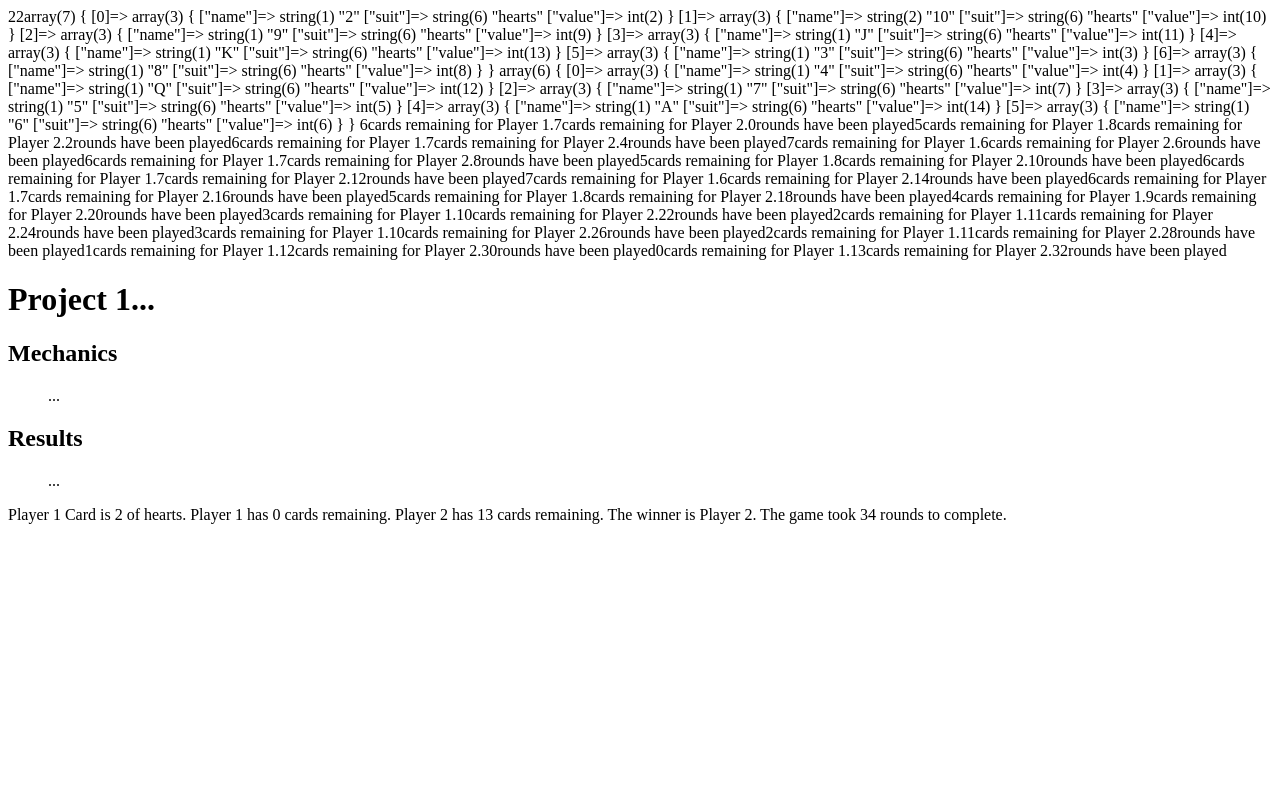
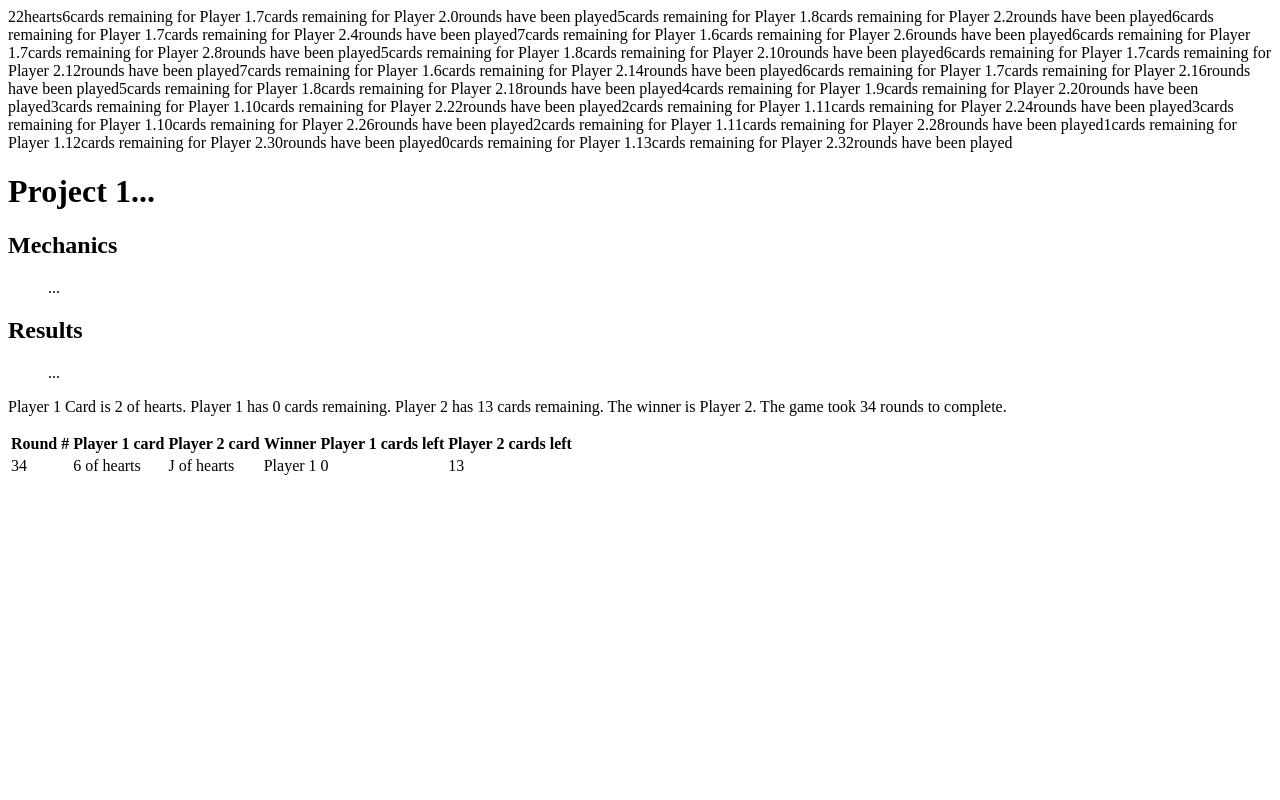
Before and after one commit to mike32jacobs/e2, a PHP site: page / in a window 1280 px wide. Run offline with PHP 8.4, Linux system fonts and the light colour scheme.

Commit message:
Update  code to when I posted my query.

```diff
--- a/p1/index-view.php
+++ b/p1/index-view.php
@@ -21,10 +21,28 @@
         Player 1 Card is <?php echo $cardName; ?> of <?php echo $cardSuit; ?>.
         Player 1 has <?php echo $cardsRemainingP1; ?> cards remaining. Player 2 has <?php echo $cardsRemainingP2; ?>
         cards remaining.
-        The winner is <?php echo $winner; ?>.
+        The winner is <?php echo $gameWinner; ?>.
         The game took <?php echo $roundsPlayed; ?> rounds to complete.
 
     </p>
+    <table>
+        <tr>
+            <th>Round #</th>
+            <th>Player 1 card</th>
+            <th>Player 2 card</th>
+            <th>Winner</th>
+            <th>Player 1 cards left</th>
+            <th>Player 2 cards left</th>
+        </tr>
+        <tr>
+            <td><?php echo $roundsPlayed; ?></td>
+            <td><?php echo $p1Card['name']; ?> of <?php echo $p1Card['suit']; ?></td>
+            <td><?php echo $p2Card['name']; ?> of <?php echo $p2Card['suit']; ?></td>
+            <td><?php echo $roundWinner; ?></td>
+            <td><?php echo $cardsRemainingP1; ?></td>
+            <td><?php echo $cardsRemainingP2; ?></td>
+        </tr>
+    </table>
 </body>
 
 </html>
--- a/p1/index.php
+++ b/p1/index.php
@@ -77,6 +77,7 @@ echo $deck[0]['name'];
 // + _Shuffle the "deck."_
 shuffle($deck);
 echo $deck[0]['name'];
+echo $deck[0]['suit'];
 
 $cardName = $deck[0]['name'];
 $cardSuit = $deck[0]['suit'];
@@ -107,8 +108,8 @@ while (count($deck) > 0) {
 
 }
 
-var_dump($player1Hand);
-var_dump($player2Hand);
+// var_dump($player1Hand);
+// var_dump($player2Hand);
 
 // Create variable to keep track of how many cards in each player's hand.
 $cardsRemainingP1 = count($player1Hand);
@@ -125,16 +126,22 @@ while ((count($player1Hand) != 0) && (count($player2Hand)!= 0)) {
 
     // + _Compare the values of player1Card and player2Card. The interesting thing will be how to compare cards. The result of the comparison will either add cards to one of the player's hands or discard them.
 
+    $roundWinner = 'tie';
+
     if ($p1Card['value'] == $p2Card['value']){
         //It is a tie. Both cards are removed
+        $roundWinner = 'tie';
     } elseif ($p1Card['value'] > $p2Card['value']) {
         //Player one wins. Add both card to player1Hand
         array_push($player1Hand, $p1Card);
         array_push($player1Hand, $p2Card);
+        $roundWinner = 'Player 1';
+
     } else {
-        // Player 2 wins. Add both cards to layer2Hand
+        // Player 2 wins. Add both cards to player2Hand
         array_push($player2Hand, $p1Card);
         array_push($player2Hand, $p2Card);
+        $roundWinner = 'Player 1';
     }
 
     // count the round #, and cards in each player's hand
@@ -149,11 +156,11 @@ while ((count($player1Hand) != 0) && (count($player2Hand)!= 0)) {
 }
 
 // Determine the winner
-$winner = null;
+$gameWinner = null;
 if (count($player1Hand) == 0) {
-    $winner = 'Player 2';
+    $gameWinner = 'Player 2';
 } else{
-    $winner = 'Player 1';
+    $gameWinner = 'Player 1';
 }
 
 
```
